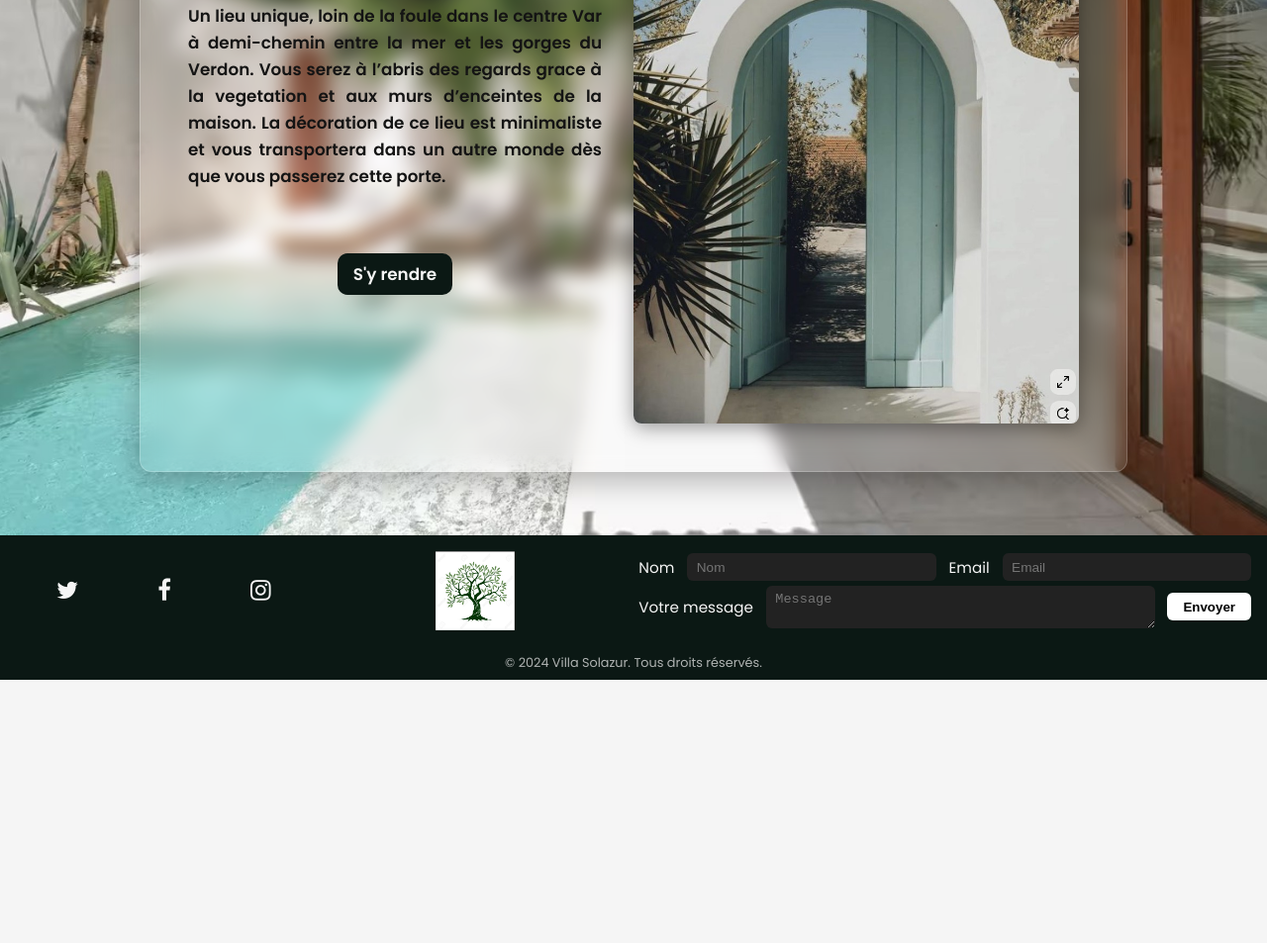
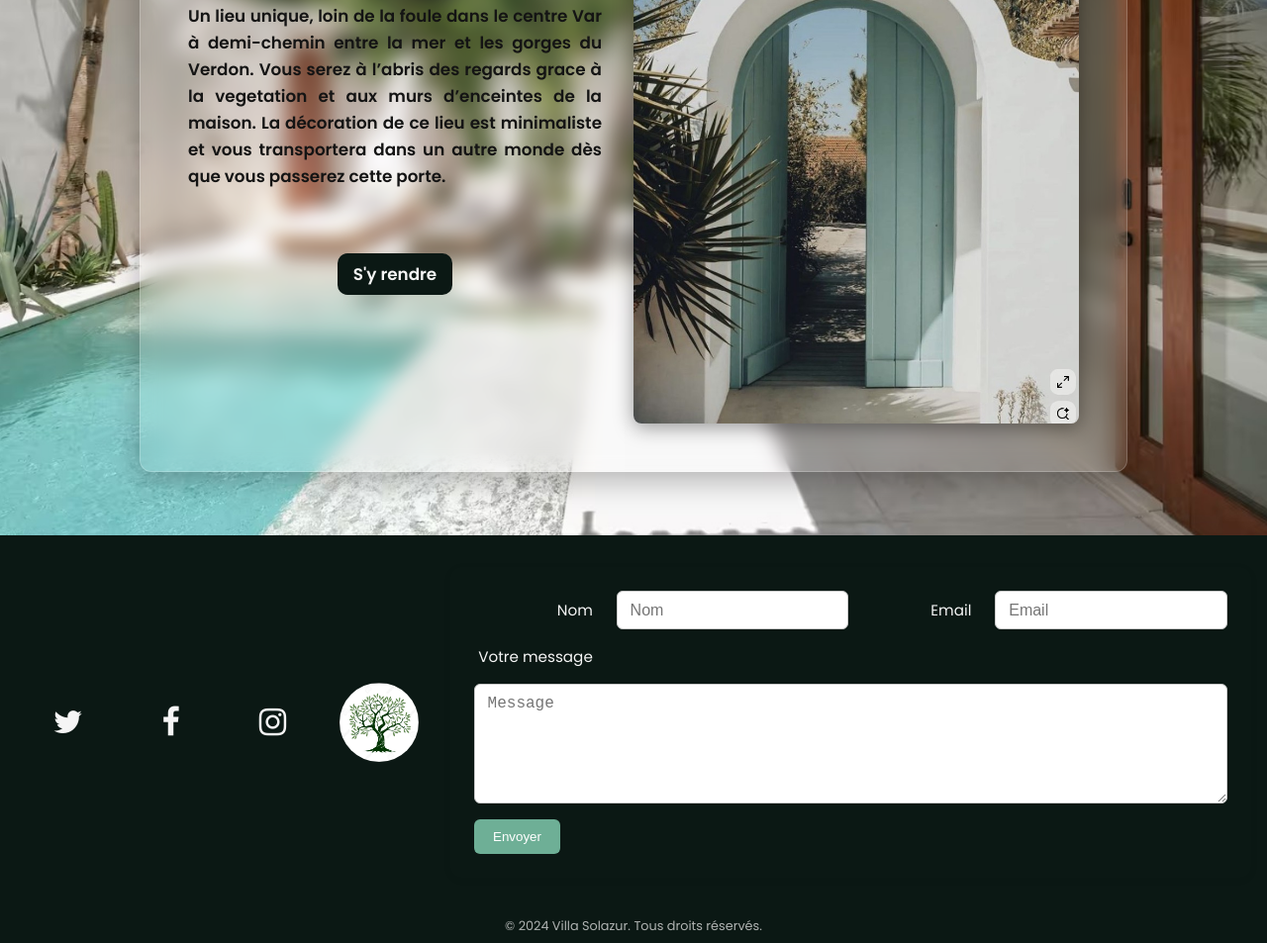
Before and after one commit to CodeVinc/location_maison_var, a plain HTML site: page index.html in a window 1280 px wide. Shown: the part 411-1364 px from the top of the page at 99% size. Before the commit the page ends 1098 px from the top, so only its background shows below. Drawn offline with Linux system fonts and the light colour scheme.

Commit message:
fix - grid on footer

```diff
--- a/SCSS/components/_footer.scss
+++ b/SCSS/components/_footer.scss
@@ -1,9 +1,9 @@
-@use '../utils/main.scss' as *;
+@use '../utils/main.scss' as utils;
 
 /* ---------- FOOTER ---------- */
 .footer {
-    background:utils.$primary;
-    color: $neutral-100;
+  background: utils.$primary;
+  color: utils.$neutral-100;
   padding: 1rem 1rem 0.5rem;
   display: flex;
   flex-direction: column;
@@ -11,51 +11,29 @@
   align-items: center;
   gap: 1rem;
   font-size: 0.95rem;
+  &__main {
+    width: 100%;
+    display: grid;
+    grid-template-columns: 1fr auto 1fr; /* réseaux | logo | formulaire */
+    align-items: center; /* centrage vertical */
+    justify-items: center; /* centrage horizontal ds chaque colonne */
+    gap: 2rem;
+    padding: 1rem 0;
   }
-
-/* ---------- LIGNE PRINCIPALE ---------- */
-.footer__main {
-    width: 100%;
-    display: flex;
-    align-items: center;
-    justify-content: space-between;
-    flex-wrap: wrap;
-    gap: 1rem;
-
-    /* 3 zones égales */
-    >* {
-        flex: 1 1 0;
-        display: flex;
-        justify-content: center;
-        align-items: center;
-    }
-
-    /* taille mini du formulaire */
-    .contact {
-        flex: 1 1 320px;
-    }
-
-    /* logo */
-    .footer__logo {
-        max-height: 80px;
+  /* ---------- RÉSEAUX ---------- */
+  &__image {
+    width: 5rem;
+    height: 5rem;
     object-fit: cover;
     border-radius: 50%;
   }
-
-    /* mobile */
-    @media (max-width: 768px) {
-        flex-direction: column;
-        text-align: center;
-    }
-}
-
-/* ---------- RÉSEAUX ---------- */
-.social {
+  &__social {
     display: flex;
     gap: 5rem;
-    font-size: 1.5rem;
+    font-size: 2rem;
+    margin-left: 1rem;
 
-    &__link {
+    &--link {
       color: whitesmoke;
       transition: color 0.3s, transform 0.2s;
 
@@ -65,53 +43,74 @@
       }
     }
   }
+  /* ---------- FORMULAIRE ---------- */
+  &__contact {
+    display: grid;
+    grid-template-columns: 120px 1fr 100px 1fr;
+    gap: 1rem 1.5rem;
+    padding: 1.5rem;
+    border-radius: 12px;
+    box-shadow: 0 2px 8px rgba(0, 0, 0, 0.05);
 
-/* ---------- FORMULAIRE ---------- */
-.contact {
-    display: flex;
-    flex-wrap: wrap;
-    gap: 0.3rem 0.8rem;
-    justify-content: center;
-    align-items: center;
+    &--label {
+      text-align: right;
+      align-self: center;
+      font-weight: 500;
+      color: utils.$neutral-100;
+    }
 
-    &__input,
-    &__textarea {
-        flex: 1 1 120px;
-        padding: 0.4rem 0.6rem;
-        border: none;
+    &--input,
+    &--textarea {
+      padding: 0.6rem 0.8rem;
+      border: 1px solid #ccc;
       border-radius: 6px;
-        font-size: 0.85rem;
-        background: #222;
-        color: #fff;
-        transition: background 0.3s;
+      font-size: 1rem;
+      transition: border-color 0.2s;
 
       &:focus {
-            background: hsl(157, 29%, 56%);
         outline: none;
+        border: 3px solid utils.$secondary;
+        box-shadow: 0 0 0 2px rgba(0, 119, 255, 0.2);
       }
     }
 
-    &__submit {
-        padding: 0.4rem 1rem;
+    /* La textarea occupe toute la ligne */
+    &--textarea {
+      grid-column: 1 / 5;
+      resize: vertical;
+      min-height: 100px;
+    }
+
+    /* Le bouton aussi */
+    &--submit {
+      grid-column: 1 / 5;
+      justify-self: start; // change en "center" ou "end" si tu veux
+      padding: 0.6rem 1.2rem;
+      background: utils.$secondary;
+      color: #fff;
       border: none;
       border-radius: 6px;
-        background: #fff;
-        color: #000;
-        font-weight: 600;
       cursor: pointer;
-        transition: background 0.3s, transform 0.2s;
 
       &:hover {
-            background:  hsl(157, 29%, 56%);
-            transform: translateY(-2px);
+        background: darken(utils.$secondary, 10%);
       }
     }
   }
 
   /* ---------- DROITS ---------- */
-.footer__copyright {
+  &__copyright {
     margin-top: 0.5rem;
     font-size: 0.8rem;
     opacity: 0.7;
     text-align: center;
   }
+}
+
+/* mobile */
+@media (max-width: 768px) {
+  .footer {
+    flex-direction: column;
+    text-align: center;
+  }
+}
--- a/index.html
+++ b/index.html
@@ -1,10 +1,12 @@
 <!DOCTYPE html>
 <html lang="fr">
-
   <head>
-    <meta charset="UTF-8">
-    <meta name="viewport" content="width=device-width, initial-scale=1.0">
-    <link rel="stylesheet" href="https://cdnjs.cloudflare.com/ajax/libs/font-awesome/4.7.0/css/font-awesome.css">
+    <meta charset="UTF-8" />
+    <meta name="viewport" content="width=device-width, initial-scale=1.0" />
+    <link
+      rel="stylesheet"
+      href="https://cdnjs.cloudflare.com/ajax/libs/font-awesome/4.7.0/css/font-awesome.css"
+    />
     <link rel="stylesheet" href="./assets/css/style.css" />
 
     <!-- titre de la page -->
@@ -13,9 +15,12 @@
 
   <body>
     <header class="header">
-
       <div class="header__brand-site">
-            <img class="header__brand-site--logo" src="./assets/image/maison/olivier.jpg" alt="olivier">
+        <img
+          class="header__brand-site--logo"
+          src="./assets/image/maison/olivier.jpg"
+          alt="olivier"
+        />
         <p class="header__brand-site--title">Villa Solazur</p>
       </div>
       <nav>
@@ -29,10 +34,7 @@
           <li><a href="#contact">Contact</a></li>
         </ul>
       </nav>
-
-
     </header>
-
 
     <main class="main">
       <!-- titre principale -->
@@ -40,54 +42,103 @@
       <!-- boite pour texte de presentation -->
       <div class="main__cadre">
         <div class="main__cadre--text">
-                <p>Un lieu unique, loin de la foule dans le centre Var à demi-chemin
-                    entre la mer
-                    et
-                    les gorges du Verdon. Vous
-                    serez à l’abris des regards grace à la vegetation et aux murs d’enceintes de la maison. La
-                    décoration de
-                    ce
-                    lieu est minimaliste et vous transportera dans un autre monde dès que vous passerez cette porte.
+          <p>
+            Un lieu unique, loin de la foule dans le centre Var à demi-chemin
+            entre la mer et les gorges du Verdon. Vous serez à l’abris des
+            regards grace à la vegetation et aux murs d’enceintes de la maison.
+            La décoration de ce lieu est minimaliste et vous transportera dans
+            un autre monde dès que vous passerez cette porte.
           </p>
-                <a class="btn-waze" href="https://www.waze.com/ul?ll=48.8566,2.3522&navigate=yes" target="_blank">
+          <a
+            class="btn-waze"
+            href="https://www.waze.com/ul?ll=48.8566,2.3522&navigate=yes"
+            target="_blank"
+          >
             S'y rendre
           </a>
         </div>
         <!-- image de la porte dans la presentation de la villa  -->
-            <img src="./assets/image/maison/Porteentree.jpg" alt="Porte d'entrée de la Villa Solazur">
+        <img
+          src="./assets/image/maison/Porteentree.jpg"
+          alt="Porte d'entrée de la Villa Solazur"
+        />
       </div>
     </main>
 
     <footer class="footer">
       <div class="footer__main">
-            <!-- 1. Réseaux -->
-            <div class="social">
-                <a class="social__link" href="https://twitter.com" aria-label="Twitter">
-                    <i class="social__icon fa fa-twitter"></i>
+        <div class="footer__social">
+          <a
+            class="footer__social--link"
+            href="https://twitter.com"
+            aria-label="Twitter"
+          >
+            <i class="footer__social--icon fa fa-twitter"></i>
           </a>
-                <a class="social__link" href="https://facebook.com" aria-label="Facebook">
-                    <i class="social__icon fa fa-facebook"></i>
+          <a
+            class="footer__social--link"
+            href="https://facebook.com"
+            aria-label="Facebook"
+          >
+            <i class="footer__social--icon fa fa-facebook"></i>
           </a>
-                <a class="social__link" href="https://instagram.com" aria-label="Instagram">
-                    <i class="social__icon fa fa-instagram"></i>
+          <a
+            class="footer__social--link"
+            href="https://instagram.com"
+            aria-label="Instagram"
+          >
+            <i class="footer__social--icon fa fa-instagram"></i>
           </a>
         </div>
 
         <!-- 2. Logo -->
-            <img class="footer__logo" src="./assets/image/maison/olivier.jpg" alt="olivier">
+        <img
+          class="footer__image"
+          src="./assets/image/maison/olivier.jpg"
+          alt="olivier"
+        />
 
         <!-- 3. Formulaire -->
-            <form class="contact" action="" method="post">
-                <label class="contact__label" for="nom">Nom</label>
-                <input class="contact__input" type="text" name="nom" placeholder="Nom" required>
-                <label class="contact__label" for="email">Email</label>
-                <input class="contact__input" type="email" name="email" placeholder="Email" required>
-                <label class="contact__label" for="message">Votre message</label>
-                <textarea class="contact__textarea" name="message" placeholder="Message" required></textarea>
-                <button class="contact__submit" type="submit">Envoyer</button>
+        <form class="footer__contact" action="" method="post">
+          <label class="footer__contact--label" for="nom">Nom</label>
+          <input
+            class="footer__contact--input"
+            type="text"
+            id="nom"
+            name="nom"
+            placeholder="Nom"
+            required
+          />
+
+          <label class="footer__contact--label" for="email">Email</label>
+          <input
+            class="footer__contact--input"
+            type="email"
+            id="email"
+            name="email"
+            placeholder="Email"
+            required
+          />
+
+          <label class="footer__contact--label" for="message"
+            >Votre message</label
+          >
+          <textarea
+            class="footer__contact--textarea"
+            id="message"
+            name="message"
+            placeholder="Message"
+            required
+          ></textarea>
+
+          <button class="footer__contact--submit" type="submit">Envoyer</button>
         </form>
       </div>
 
       <!-- 4. Droits -->
-        <p class="footer__copyright">© 2024 Villa Solazur. Tous droits réservés.</p>
+      <p class="footer__copyright">
+        © 2024 Villa Solazur. Tous droits réservés.
+      </p>
     </footer>
+  </body>
+</html>
```
Also changed, not shown: assets/css/style.css. Lines whose indentation alone changed are shown as unchanged.
